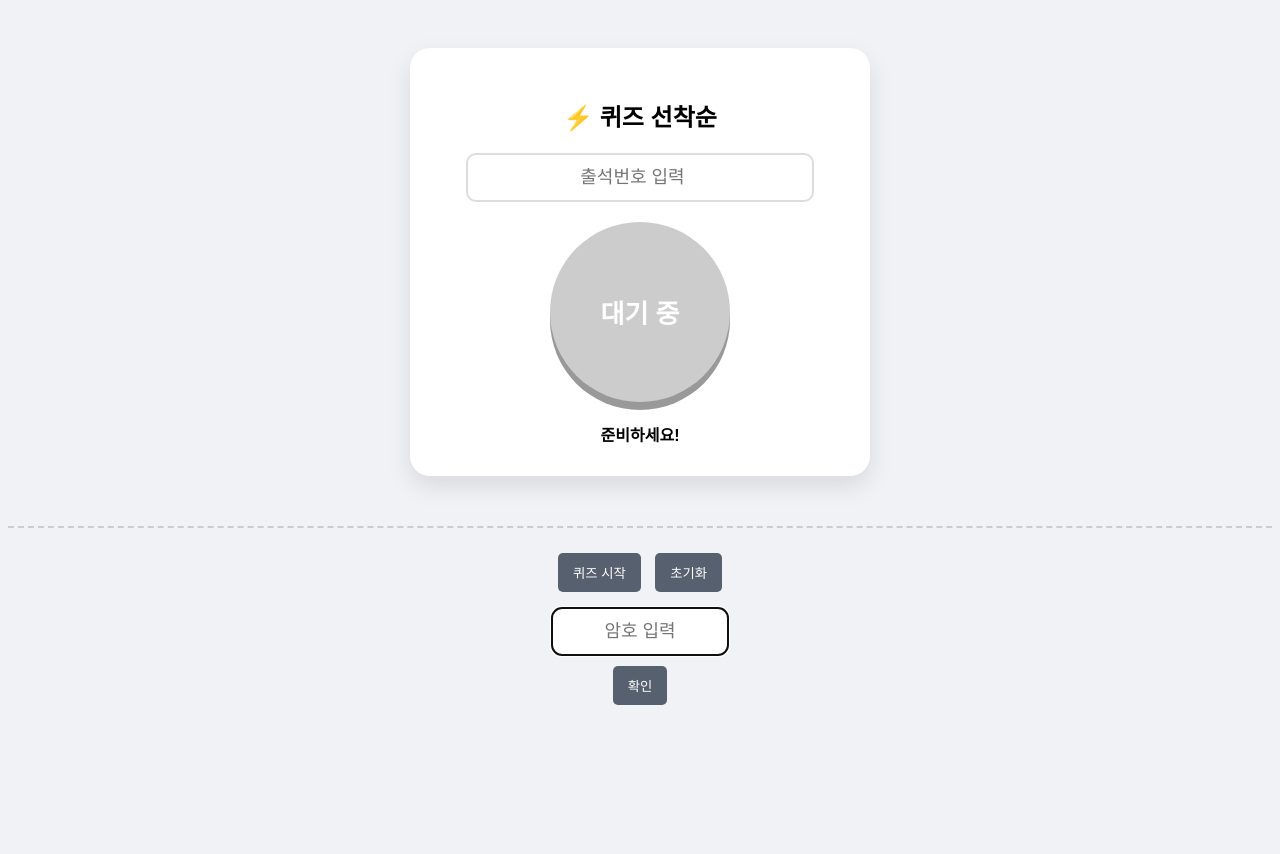
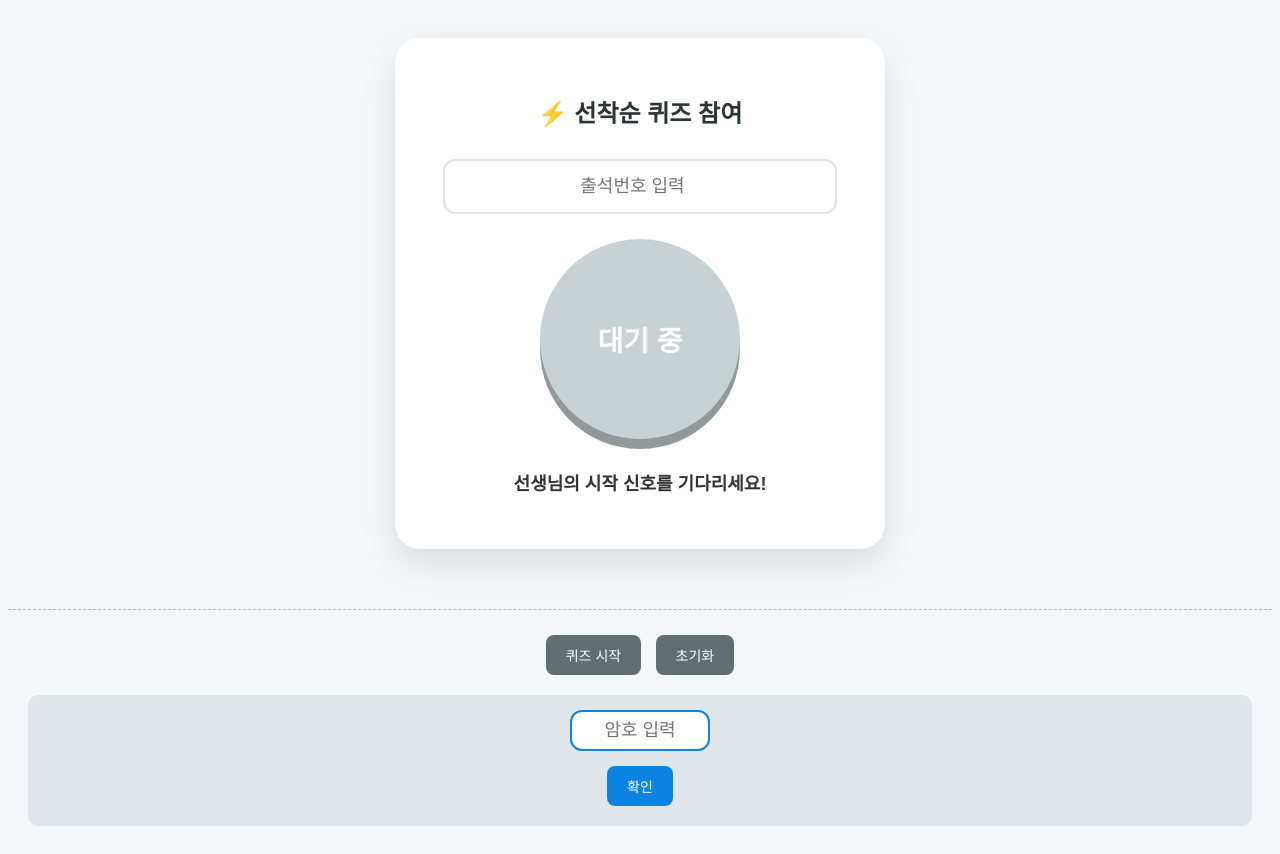
Before and after one commit to gumamgogo/quiz, a plain HTML site: page index.html in a window 1280 px wide. Both pictures are taken after a click on the button "퀴즈 시작". Before the commit the page ends 800 px from the top, so only its background shows below. Drawn offline with Linux system fonts and the light colour scheme; no server answers.

Commit message:
Update index.html

```diff
--- a/index.html
+++ b/index.html
@@ -2,114 +2,173 @@
 <html lang="ko">
 <head>
     <meta charset="UTF-8">
-    <title>⚡ 선착순 퀴즈 시스템</title>
+    <title>⚡ 기술가정 선착순 퀴즈</title>
     <meta name="viewport" content="width=device-width, initial-scale=1.0">
     <script src="https://www.gstatic.com/firebasejs/8.10.0/firebase-app.js"></script>
     <script src="https://www.gstatic.com/firebasejs/8.10.0/firebase-database.js"></script>
     <style>
-        body { font-family: sans-serif; text-align: center; background: #f0f2f5; padding-top: 40px; }
-        .container { max-width: 400px; margin: auto; background: white; padding: 30px; border-radius: 20px; box-shadow: 0 10px 25px rgba(0,0,0,0.1); }
-        input { width: 80%; padding: 12px; font-size: 18px; margin-bottom: 20px; border: 2px solid #ddd; border-radius: 10px; text-align: center; }
-        #quiz-btn { width: 180px; height: 180px; border-radius: 50%; border: none; background: #ff4757; color: white; font-size: 26px; font-weight: bold; cursor: pointer; box-shadow: 0 8px 0 #c0392b; }
-        #quiz-btn:disabled { background: #ccc; box-shadow: 0 8px 0 #999; }
-        .winner-box { color: #2ed573; font-size: 30px; font-weight: bold; margin-top: 20px; border: 3px solid; padding: 10px; display: none; }
+        body { font-family: 'Apple SD Gothic Neo', sans-serif; text-align: center; background: #f4f7f9; padding-top: 30px; color: #333; }
+        .container { max-width: 450px; margin: auto; background: white; padding: 40px 20px; border-radius: 25px; box-shadow: 0 15px 35px rgba(0,0,0,0.1); }
+        h1 { font-size: 24px; margin-bottom: 30px; color: #2d3436; }
 
-        /* 교사용 관리창 스타일 */
-        .admin-section { margin-top: 50px; padding: 20px; border-top: 2px dashed #ccc; }
-        #admin-auth { display: none; margin-top: 10px; }
-        .admin-btn { background: #57606f; color: white; border: none; padding: 10px 15px; border-radius: 5px; cursor: pointer; margin: 5px; }
+        /* 입력창 스타일 */
+        input { width: 80%; padding: 15px; font-size: 18px; margin-bottom: 25px; border: 2px solid #dfe6e9; border-radius: 12px; text-align: center; outline: none; transition: 0.3s; }
+        input:focus { border-color: #0984e3; }
+
+        /* 메인 버튼 스타일 */
+        #quiz-btn {
+            width: 200px; height: 200px; border-radius: 50%; border: none;
+            background: #ff7675; color: white; font-size: 28px; font-weight: bold;
+            cursor: pointer; transition: all 0.2s; box-shadow: 0 10px 0 #d63031;
+        }
+        #quiz-btn:active { transform: translateY(6px); box-shadow: 0 4px 0 #d63031; }
+        #quiz-btn:disabled { background: #b2bec3; box-shadow: 0 10px 0 #636e72; cursor: not-allowed; opacity: 0.7; }
+
+        /* 상태 및 결과 메시지 */
+        .status { margin-top: 30px; font-size: 18px; font-weight: 600; min-height: 40px; }
+        .winner-display {
+            display: none; margin-top: 20px; padding: 15px; background: #55efc4;
+            color: #00b894; border-radius: 15px; font-size: 32px; font-weight: 800; border: 3px solid #00b894;
+        }
+
+        /* 관리자(교사용) 영역 */
+        .admin-area { margin-top: 60px; padding: 20px; border-top: 1px dashed #b2bec3; }
+        .admin-btn { background: #636e72; color: white; border: none; padding: 10px 20px; border-radius: 8px; cursor: pointer; margin: 5px; font-size: 14px; }
+        #admin-panel { display: none; margin-top: 15px; background: #dfe6e9; padding: 15px; border-radius: 10px; }
     </style>
 </head>
 <body>
 
 <div class="container">
-    <h2>⚡ 퀴즈 선착순</h2>
-    <input type="number" id="stuNum" placeholder="출석번호 입력">
+    <h1>⚡ 선착순 퀴즈 참여</h1>
+
+    <input type="number" id="stuNum" placeholder="출석번호 입력" oninput="this.value = this.value.replace(/[^0-9.]/g, '').replace(/(\..*)\./g, '$1');">
+
     <br>
-    <button id="quiz-btn" onclick="pressButton()" disabled>대기 중</button>
-    <div id="status-text" style="margin-top:20px; font-weight:bold;">준비하세요!</div>
-    <div id="winner-box" class="winner-box"></div>
+
+    <button id="quiz-btn" onclick="handleButtonClick()" disabled>대기 중</button>
+
+    <div id="status-msg" class="status">선생님의 시작 신호를 기다리세요!</div>
+    <div id="winner-result" class="winner-display"></div>
 </div>
 
-<div class="admin-section">
-    <button class="admin-btn" onclick="showAuth('start')">퀴즈 시작</button>
-    <button class="admin-btn" onclick="showAuth('reset')">초기화</button>
+<div class="admin-area">
+    <button class="admin-btn" onclick="openAdmin('start')">퀴즈 시작</button>
+    <button class="admin-btn" onclick="openAdmin('reset')">초기화</button>
 
-    <div id="admin-auth">
-        <input type="password" id="adminPw" placeholder="암호 입력" style="width:150px; margin-bottom:5px;">
+    <div id="admin-panel">
+        <input type="password" id="adminPw" placeholder="암호 입력" style="width:120px; margin-bottom:10px; padding:8px;">
         <br>
-        <button class="admin-btn" id="confirm-btn">확인</button>
+        <button class="admin-btn" style="background:#0984e3;" onclick="confirmAdmin()">확인</button>
     </div>
 </div>
 
 <script>
-    // ⚠️ 여기에 선생님의 파이어베이스 주소를 꼭 넣어주세요!
+    // 1. 파이어베이스 설정 (본인의 주소로 꼭 바꿔주세요!)
     const firebaseConfig = {
         databaseURL: "https://to-know-first-default-rtdb.asia-southeast1.firebasedatabase.app/"
     };
     firebase.initializeApp(firebaseConfig);
     const db = firebase.database();
 
+    // 변수 설정
     const btn = document.getElementById('quiz-btn');
-    const winnerBox = document.getElementById('winner-box');
-    const statusText = document.getElementById('status-text');
-    let currentMode = '';
+    const statusMsg = document.getElementById('status-msg');
+    const winnerDisplay = document.getElementById('winner-result');
+    const adminPanel = document.getElementById('admin-panel');
+    let adminMode = '';
 
-    // 실시간 감시
+    // 부정행위 방지용 변수
+    let clickCount = 0;
+    let isBanned = false;
+
+    // 2. 실시간 데이터베이스 감시
     db.ref('quizState').on('value', (snapshot) => {
-        const state = snapshot.val() || {};
-        if (state.isStarted) {
-            if (state.winner) {
+        const data = snapshot.val() || {};
+
+        // 초기화 상태 (선생님이 리셋을 누른 경우)
+        if (!data.isStarted) {
+            clickCount = 0;
+            isBanned = false;
+            btn.disabled = true;
+            btn.innerText = "대기";
+            btn.style.opacity = "1";
+            statusMsg.innerText = "준비하시고... (연타 금지!)";
+            statusMsg.style.color = "#333";
+            winnerDisplay.style.display = "none";
+        }
+        // 퀴즈 진행 중
+        else {
+            if (data.winner) {
+                // 이미 누군가 선착순 당첨됨
                 btn.disabled = true;
                 btn.innerText = "종료";
-                winnerBox.innerText = state.winner + "번 당첨!";
-                winnerBox.style.display = "block";
-                statusText.innerText = "상황 종료";
+                winnerDisplay.innerText = "🎉 " + data.winner + "번 학생 당첨!";
+                winnerDisplay.style.display = "block";
+                statusMsg.innerText = "상황 종료!";
             } else {
-                btn.disabled = false;
-                btn.innerText = "누르세요!!";
-                winnerBox.style.display = "none";
-                statusText.innerText = "지금입니다!";
+                // 아직 아무도 안 눌렀고, 차단되지 않은 경우에만 활성화
+                if (!isBanned) {
+                    btn.disabled = false;
+                    btn.innerText = "누르세요!!";
+                    statusMsg.innerText = "지금입니다! 가장 빨리 누르세요!";
+                    winnerDisplay.style.display = "none";
+                }
             }
-        } else {
-            btn.disabled = true;
-            btn.innerText = "대기";
-            winnerBox.style.display = "none";
-            statusText.innerText = "선생님이 시작하기를 기다리세요.";
         }
     });
 
-    function pressButton() {
+    // 3. 학생 버튼 클릭 핸들러
+    function handleButtonClick() {
         const num = document.getElementById('stuNum').value;
-        if (!num) return alert("번호 입력!");
-        db.ref('quizState/winner').transaction((curr) => {
-            if (curr === null) return num;
+        if (!num) {
+            alert("번호를 먼저 입력하세요!");
             return;
-        });
+        }
+
+        // [핵심] 대기 중(회색 버튼)일 때 연타 감지
+        if (btn.disabled && btn.innerText === "대기") {
+            clickCount++;
+            if (clickCount >= 5) {
+                isBanned = true;
+                alert("경고: 과도한 연타가 감지되어 이번 판은 제외됩니다!");
+                statusMsg.innerText = "⚠️ 부정행위로 차단됨";
+                statusMsg.style.color = "red";
+                btn.style.opacity = "0.3";
+            }
+            return;
+        }
+
+        // [핵심] 선착순 등록 (트랜잭션 사용)
+        if (!isBanned && !btn.disabled) {
+            db.ref('quizState/winner').transaction((currentWinner) => {
+                if (currentWinner === null) return num; // 내가 1등!
+                return; // 이미 주인 있음
+            });
+        }
     }
 
-    // 암호 입력창 띄우기
-    function showAuth(mode) {
-        currentMode = mode;
-        document.getElementById('admin-auth').style.display = 'block';
+    // 4. 교사용 관리 로직
+    function openAdmin(mode) {
+        adminMode = mode;
+        adminPanel.style.display = 'block';
         document.getElementById('adminPw').focus();
     }
 
-    // 암호 확인 버튼 클릭 시
-    document.getElementById('confirm-btn').onclick = function() {
+    function confirmAdmin() {
         const pw = document.getElementById('adminPw').value;
         if (pw === "20") {
-            if (currentMode === 'start') {
+            if (adminMode === 'start') {
                 db.ref('quizState').set({ isStarted: true, winner: null });
             } else {
                 db.ref('quizState').set({ isStarted: false, winner: null });
             }
             document.getElementById('adminPw').value = '';
-            document.getElementById('admin-auth').style.display = 'none';
+            adminPanel.style.display = 'none';
         } else {
-            alert("틀렸습니다!");
+            alert("비밀번호가 틀렸습니다.");
         }
-    };
+    }
 </script>
 
 </body>
```
